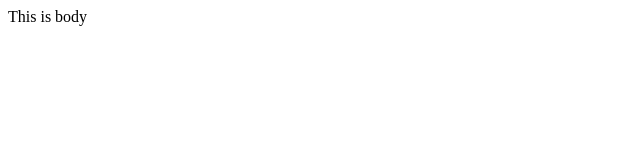
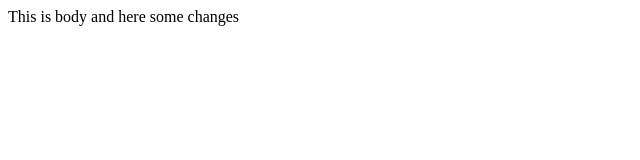
Before and after one commit to shelly004/Git1, a plain HTML site: page index.html in a window 1280 px wide. Shown: the whole page, without its empty margins (0-640 px from the left). Drawn offline with Linux system fonts and the light colour scheme.

Commit message:
index file updated

```diff
--- a/index.html
+++ b/index.html
@@ -3,6 +3,6 @@
 
     </head>
     <body>
-        This is body
+        This is body and here some changes
     </body>
 </html>
```
